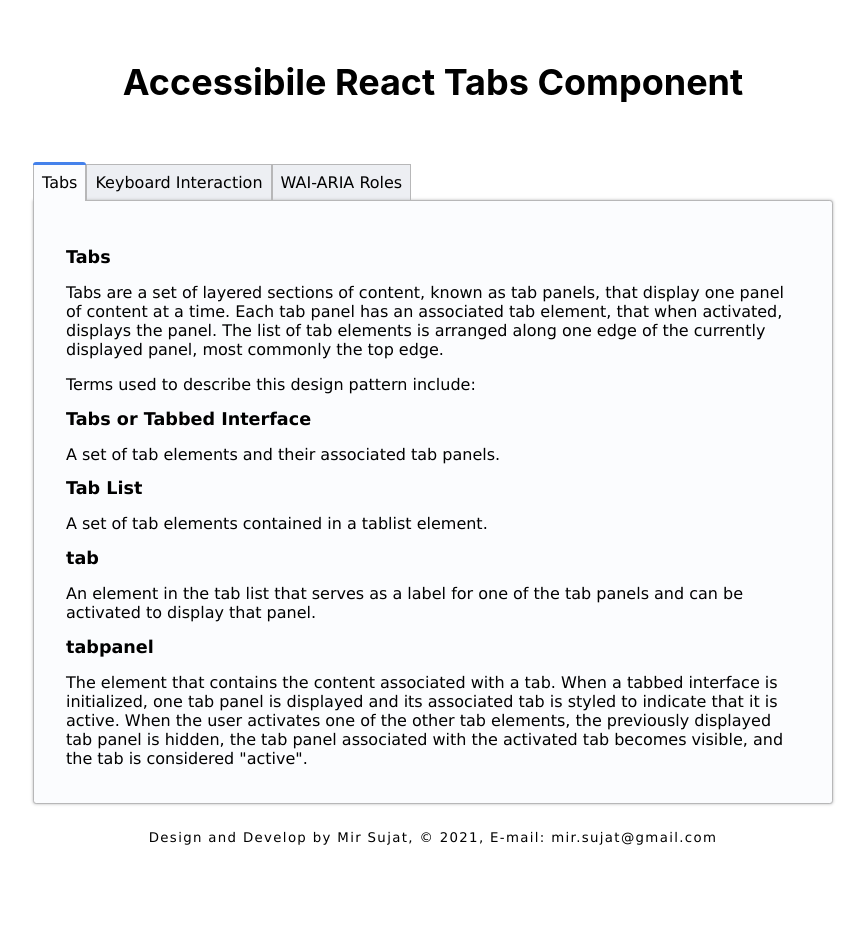
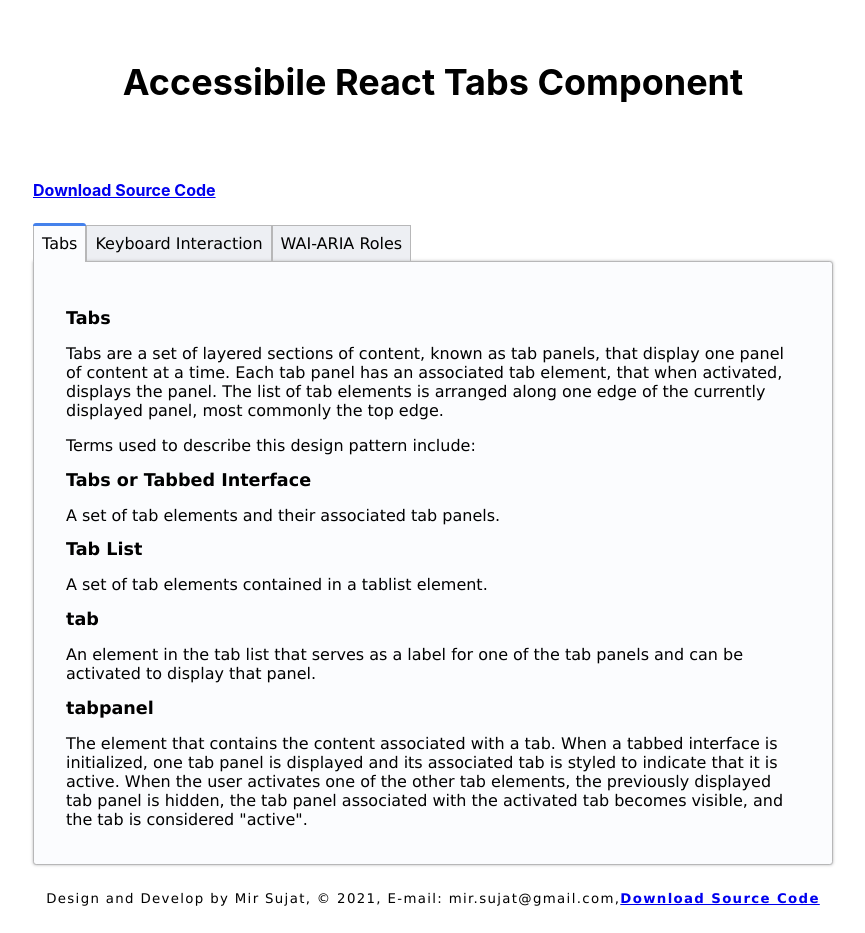
Before and after one commit to mirsujat/react-tab, a React (Create React App) app: page / in a window 1280 px wide. Shown: the whole page, without its empty margins (207-1072 px from the left). Before the commit the page ends 872 px from the top, so only its background shows below. Built offline with nearby package versions, Linux system fonts and the light colour scheme.

Commit message:
Download Link added

```diff
--- a/src/App.css
+++ b/src/App.css
@@ -4,24 +4,24 @@ h1 {
 h2 {
   font-size: 1.1em;
 }
-header{
+header {
   font-size: 1.5em;
   margin-top: 1.5em;
   margin-bottom: 1.5em;
   font-weight: bold;
 }
-section{
+section {
   padding: 1.5em;
 }
-footer{
-  font-family: 'Lucida Sans',  sans-serif;
+footer {
+  font-family: "Lucida Sans", sans-serif;
   font-size: smaller;
   font-weight: normal;
   letter-spacing: 0.1em;
   margin-top: 1em;
   margin-bottom: 1em;
 }
-.app{
+.app {
   display: flex;
   flex-direction: column;
   align-items: center;
@@ -134,3 +134,7 @@ footer{
 [role="tabpanel"][aria-hidden="true"] {
   display: none;
 }
+.download_link {
+  margin-bottom: 25px;
+  font-weight: bold;
+}
--- a/src/App.js
+++ b/src/App.js
@@ -15,6 +15,11 @@ function App() {
         <h1>Accessibile React Tabs Component</h1>
       </header>
       <main>
+      <p className="download_link">
+      <a href="https://github.com/mirsujat/react-tab" target="_blank" >
+          Download Source Code
+      </a>
+     </p>
       <Tabs>
         <Tab title="Tabs">
           <section>
--- a/src/components/Footer/Footer.js
+++ b/src/components/Footer/Footer.js
@@ -3,7 +3,10 @@ const Footer = () => {
     let date = new Date()
     return(
         <footer>
-        <p>Design and Develop by Mir Sujat, &copy; {date.getFullYear()}, E-mail: mir.sujat@gmail.com </p>
+        <p>Design and Develop by Mir Sujat, &copy; {date.getFullYear()}, E-mail: mir.sujat@gmail.com,
+        <a className="download_link" href="https://github.com/mirsujat/react-tab" target="_blank" >
+          Download Source Code
+      </a> </p>
     </footer>
     )
 }
```
